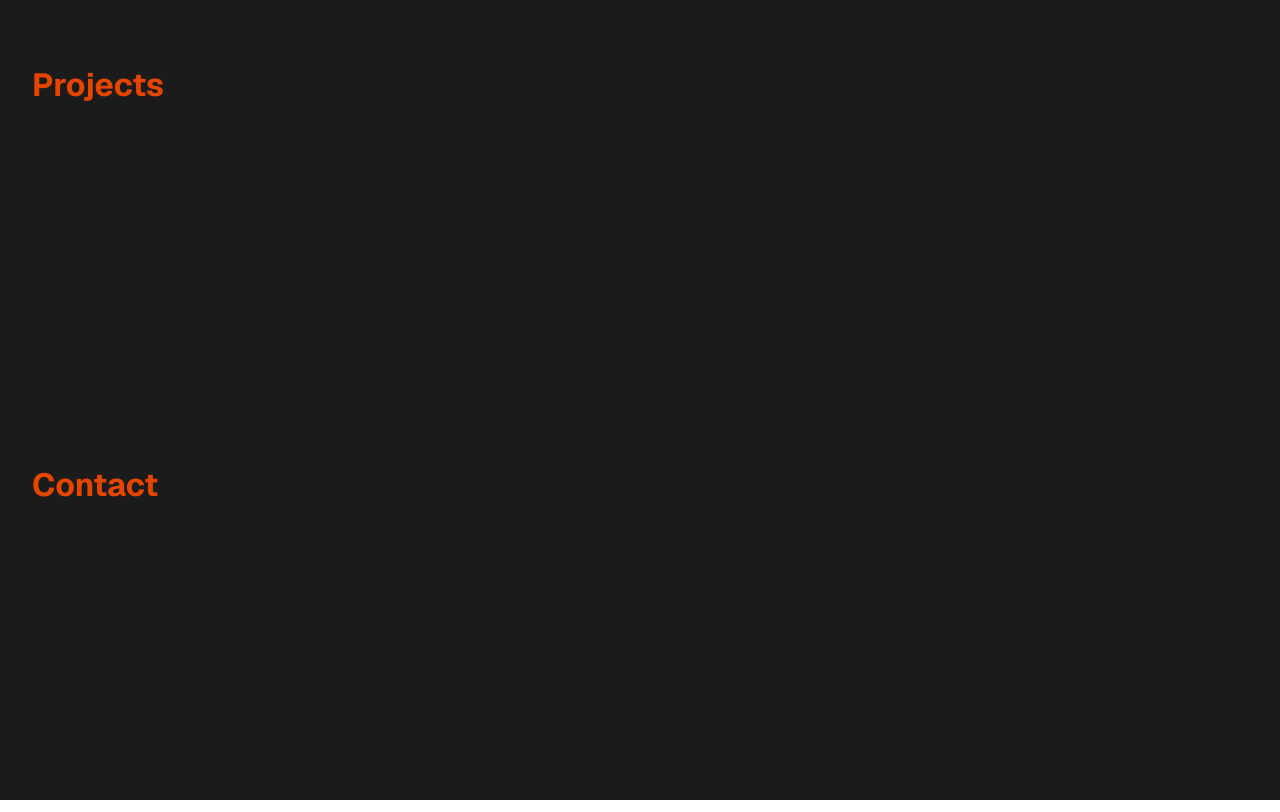
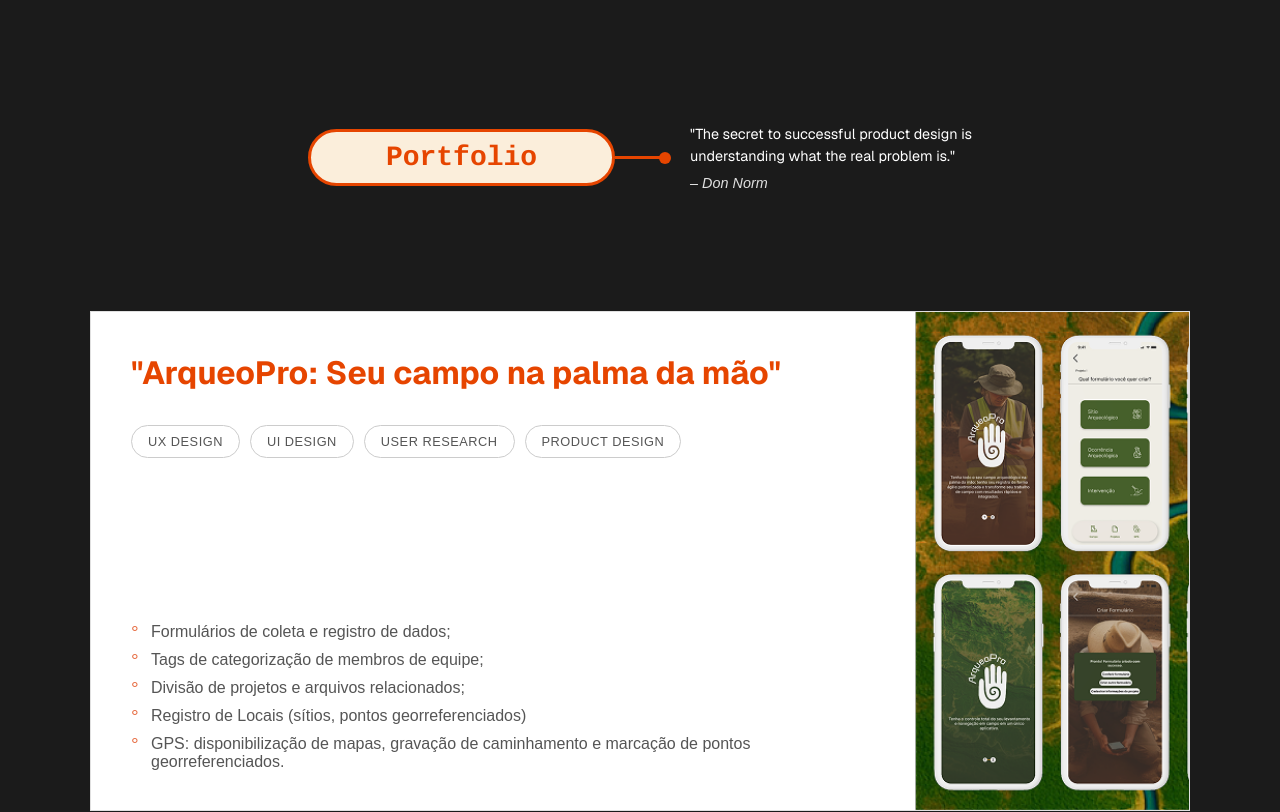
Before and after one commit to dataskeptic/gio-portfolio, a Next.js app: page / in a window 1280 px wide. Shown: the part 800-1612 px from the top of the page. Built offline with nearby package versions, Linux system fonts and the light colour scheme.

Commit message:
adding project card

```diff
--- /dev/null
+++ b/src/app/components/ProjectCard.js
@@ -0,0 +1,50 @@
+import Image from 'next/image';
+import styles from './ProjectCard.module.css';
+
+const ProjectCard = ({
+  title,
+  tags,
+  description,
+  features,
+  image,
+  hoverTitle
+}) => {
+  return (
+    <div className={styles.projectCard}>
+      {/* The text content, which will fade out on hover */}
+      <div className={styles.textContent}>
+        <h2 className={styles.title}>"{title}"</h2>
+        <div className={styles.tags}>
+          {tags.map((tag, index) => (
+            <span key={index} className={styles.tag}>{tag}</span>
+          ))}
+        </div>
+        <p className={styles.description}>{description}</p>
+        <ul className={styles.features}>
+          {features.map((feature, index) => (
+            <li key={index}>{feature}</li>
+          ))}
+        </ul>
+      </div>
+
+      {/* The single image container that expands */}
+      <div className={styles.imageContainer}>
+        <Image
+          src={image}
+          alt={title}
+          layout="fill"
+          objectFit="cover"
+          objectPosition="left" /* Ensures the image expands from the start */
+          className={styles.projectImage}
+        />
+        {/* The content that appears over the image on hover */}
+        <div className={styles.hoverContent}>
+          <h3>{hoverTitle}</h3>
+          <button className={styles.readButton}>Leia</button>
+        </div>
+      </div>
+    </div>
+  );
+};
+
+export default ProjectCard;
--- /dev/null
+++ b/src/app/components/ProjectCard.module.css
@@ -0,0 +1,155 @@
+/* app/components/ProjectCard.module.css */
+
+.projectCard {
+  position: relative;
+  width: 100%;
+  max-width: 1100px;
+  min-height: 500px;
+  background-color: #fff;
+  border: 1px solid #e0e0e0;
+  display: flex; /* This is important for layout but content will be positioned absolutely */
+  margin: 60px auto;
+  overflow: hidden;
+  font-family: Arial, sans-serif;
+}
+
+/* --- The static text part --- */
+.textContent {
+  position: absolute;
+  left: 0;
+  top: 0;
+  width: 75%; /* Occupies the left 3/4 of the card */
+  height: 100%;
+  padding: 40px;
+  box-sizing: border-box;
+  /* Fade out smoothly on hover */
+  transition: opacity 0.3s ease-out;
+  z-index: 2; /* Stays above the initial image but below the expanded one */
+}
+
+.projectCard:hover .textContent {
+  opacity: 0;
+  pointer-events: none; /* Make it unclickable when invisible */
+}
+
+/* --- The single, expanding image container --- */
+.imageContainer {
+  position: absolute;
+  top: 0;
+  right: 0; /* Aligned to the right edge of the card */
+  width: 25%; /* Starts by taking up the right 1/4 of the card */
+  height: 100%;
+  /* This is the core animation: expand the width on hover */
+  transition: width 0.7s cubic-bezier(0.86, 0, 0.07, 1);
+  z-index: 3; /* Ensures it covers the text when expanded */
+}
+
+.projectCard:hover .imageContainer {
+  width: 100%; /* Expand to fill the entire card */
+}
+
+.projectImage {
+  transition: transform 0.9s ease-out;
+}
+
+.projectCard:hover .projectImage {
+  transform: scale(1.05); /* Subtle zoom for flair */
+}
+
+
+/* --- Content that appears on top of the expanded image --- */
+.hoverContent {
+  position: absolute;
+  top: 0;
+  left: 0;
+  width: 100%;
+  height: 100%;
+  display: flex;
+  flex-direction: column;
+  justify-content: center;
+  align-items: flex-end;
+  padding: 50px;
+  box-sizing: border-box;
+  text-align: right;
+  background: linear-gradient(to left, rgba(0, 0, 0, 0.7) 30%, transparent 100%);
+  opacity: 0;
+  /* Fade in after the slide animation has started */
+  transition: opacity 0.5s ease 0.3s;
+}
+
+.projectCard:hover .hoverContent {
+  opacity: 1;
+}
+
+
+/* --- Text styling (unchanged, but provided for completeness) --- */
+.title {
+  font-size: 2rem;
+  font-weight: bold;
+  color: #333;
+  margin-bottom: 25px;
+}
+.tags {
+  display: flex;
+  flex-wrap: wrap;
+  gap: 10px;
+  margin-bottom: 25px;
+}
+.tag {
+  border: 1px solid #ccc;
+  border-radius: 20px;
+  padding: 8px 16px;
+  font-size: 0.8rem;
+  color: #555;
+  text-transform: uppercase;
+  letter-spacing: 0.5px;
+}
+.description {
+  font-size: 1rem;
+  line-height: 1.6;
+  color: #555;
+  margin-bottom: 25px;
+}
+.features {
+  list-style: none;
+  padding: 0;
+  margin: 0;
+  color: #555;
+}
+.features li {
+  margin-bottom: 10px;
+  padding-left: 20px;
+  position: relative;
+}
+.features li::before {
+  content: '°';
+  position: absolute;
+  left: 0;
+  font-size: 1.2rem;
+  line-height: 1;
+  color: #e66a3f;
+}
+.hoverContent h3 {
+  color: #fff;
+  font-family: 'Menlo', 'Monaco', 'Courier New', monospace;
+  font-size: 2.2rem;
+  font-weight: 500;
+  line-height: 1.4;
+  max-width: 450px;
+  margin: 0 0 30px 0;
+}
+.readButton {
+  background-color: #fff;
+  color: #000;
+  border: none;
+  border-radius: 50px;
+  padding: 14px 45px;
+  font-weight: bold;
+  font-size: 1rem;
+  cursor: pointer;
+  transition: background-color 0.3s, color 0.3s;
+}
+.readButton:hover {
+  background-color: #e66a3f;
+  color: #fff;
+}
--- a/src/app/page.js
+++ b/src/app/page.js
@@ -1,13 +1,33 @@
 import Image from "next/image";
 import styles from "./page.module.css";
+import ProjectCard from "./components/ProjectCard";
+
+const arqueoProData = {
+  title: "ArqueoPro: Seu campo na palma da mão",
+  tags: ["UX DESIGN", "UI DESIGN", "USER RESEARCH", "PRODUCT DESIGN"],
+  project_description: "Organizei a estrutura, fluxo de uso e todo o processo de design do aplicativo voltada para otimizar a coleta e gestão de dados arqueológicos em campo integrado com GPS. O aplicativo está em atual fase de implementação. Foram mapeadas e integradas no aplicativo categorias essenciais como:",
+  features: [
+    "Formulários de coleta e registro de dados;",
+    "Tags de categorização de membros de equipe;",
+    "Divisão de projetos e arquivos relacionados;",
+    "Registro de Locais (sítios, pontos georreferenciados)",
+    "GPS: disponibilização de mapas, gravação de caminhamento e marcação de pontos georreferenciados.",
+  ],
+  image: "/arqueopro.png",
+  hoverTitle: "Solução digital para campo arqueológico: app de coleta de dados integrado com GPS."
+};
 
 export default function Home() {
   return (
     <div className={styles.container}>
       <header className={styles.header}>
         <div className={styles.leftTop}>
-          <div className={styles.year}><p>2025</p></div>
-          <div className={styles.resume}><p>[RESUME]</p></div>
+          <div className={styles.year}>
+            <p>2025</p>
+          </div>
+          <div className={styles.resume}>
+            <p>[RESUME]</p>
+          </div>
         </div>
         <div className={styles.centerTop}>
           <p>UX/UI Design | Product Design | Graphic Design</p>
@@ -45,18 +65,40 @@
             </button>
           </div>
 
-          <div className={styles.descriptionContainer}>
-            <p className={styles.description}>
-              Desenvolvo interfaces e ideias em soluções  <br />
-               digitais de alto impacto, combinando <br />
-               estratégia e design centrado no usuário.
+          <div className={styles.subTitleContainer}>
+            <p className={styles.subTitle}>
+              Desenvolvo interfaces e ideias em soluções <br />
+              digitais de alto impacto, combinando <br />
+              estratégia e design centrado no usuário.
             </p>
           </div>
         </section>
 
         <section className={styles.projects}>
-          <h2>Projects</h2>
-          {/* Your projects will go here */}
+          <div className={styles.portfolioHeaderContainer}>
+            <div className={styles.contentWrapper}>
+              <div className={styles.portfolioPill}>
+                <span>Portfolio</span>
+              </div>
+              <div className={styles.lineConnector}></div>
+              <div className={styles.quoteContainer}>
+                <p>
+                  "The secret to successful product design is <br />
+                  understanding what the real problem is."
+                </p>
+                <span>– Don Norm</span>
+              </div>
+            </div>
+          </div>
+
+          <ProjectCard
+            title={arqueoProData.title}
+            tags={arqueoProData.tags}
+            description={arqueoProData.project_description}
+            features={arqueoProData.features}
+            image={arqueoProData.image}
+            hoverTitle={arqueoProData.hoverTitle}
+          />
         </section>
 
         <section className={styles.contact}>
--- a/src/app/page.module.css
+++ b/src/app/page.module.css
@@ -169,7 +169,7 @@
   display: inline-block;
 }
 
-.description {
+.subTitle {
   font-family: var(--font-geist-sans);
   font-size: 1rem;
   line-height: 1.5;
@@ -179,12 +179,12 @@
   width: 100%;
 }
 
-.descriptionContainer {
+.subTitleContainer {
   width: 100%;
   margin-top: -2rem;
 }
 
-.descriptionContainer p {
+.subTitleContainer p {
   color: #FFF;
   font-family: Cousine;
   font-size: 1rem;
@@ -238,11 +238,82 @@
     margin-bottom: 2rem;
   }
 
-  .description {
+  .subTitle {
     font-size: 0.875rem;
     padding: 0 1rem;
   }
 }
+
+.portfolioHeaderContainer {
+  display: flex;
+  justify-content: center;
+  align-items: center;
+  width: 100%;
+  padding: 60px 20px;
+  position: relative;
+  overflow: hidden;
+  margin-bottom: 40px; /* Adds some space before the project items */
+}
+
+.contentWrapper {
+  display: flex;
+  align-items: center;
+  z-index: 10;
+}
+
+.portfolioPill {
+  background-color: #fbeedb;
+  border: 3px solid #E64500;
+  border-radius: 9999px;
+  display: flex;
+  padding: 10px 20px;
+  color: #E64500;
+  font-weight: bold;
+  font-size: 1.75rem;
+  white-space: nowrap;
+  font-family: Cousine;
+  width: 24vw;
+  justify-content: center;
+}
+
+.lineConnector {
+  width: 50px;
+  height: 3px;
+  background-color: #E64500;
+  position: relative;
+}
+
+.lineConnector::after {
+  content: '';
+  position: absolute;
+  right: -6px;
+  top: 50%;
+  transform: translateY(-50%);
+  width: 12px;
+  height: 12px;
+  background-color: #E64500;
+  border-radius: 50%;
+}
+
+.quoteContainer {
+  color: #e0e0e0;
+  margin-left: 25px;
+  text-align: left;
+}
+
+.quoteContainer p {
+  margin: 0;
+  font-size: 0.9rem;
+  line-height: 1.5;
+}
+
+.quoteContainer span {
+  display: block;
+  margin-top: 8px;
+  font-style: italic;
+  font-size: 0.9rem;
+}
+
 
 
 
```
Also changed, not shown: public/arqueopro.png (added).
